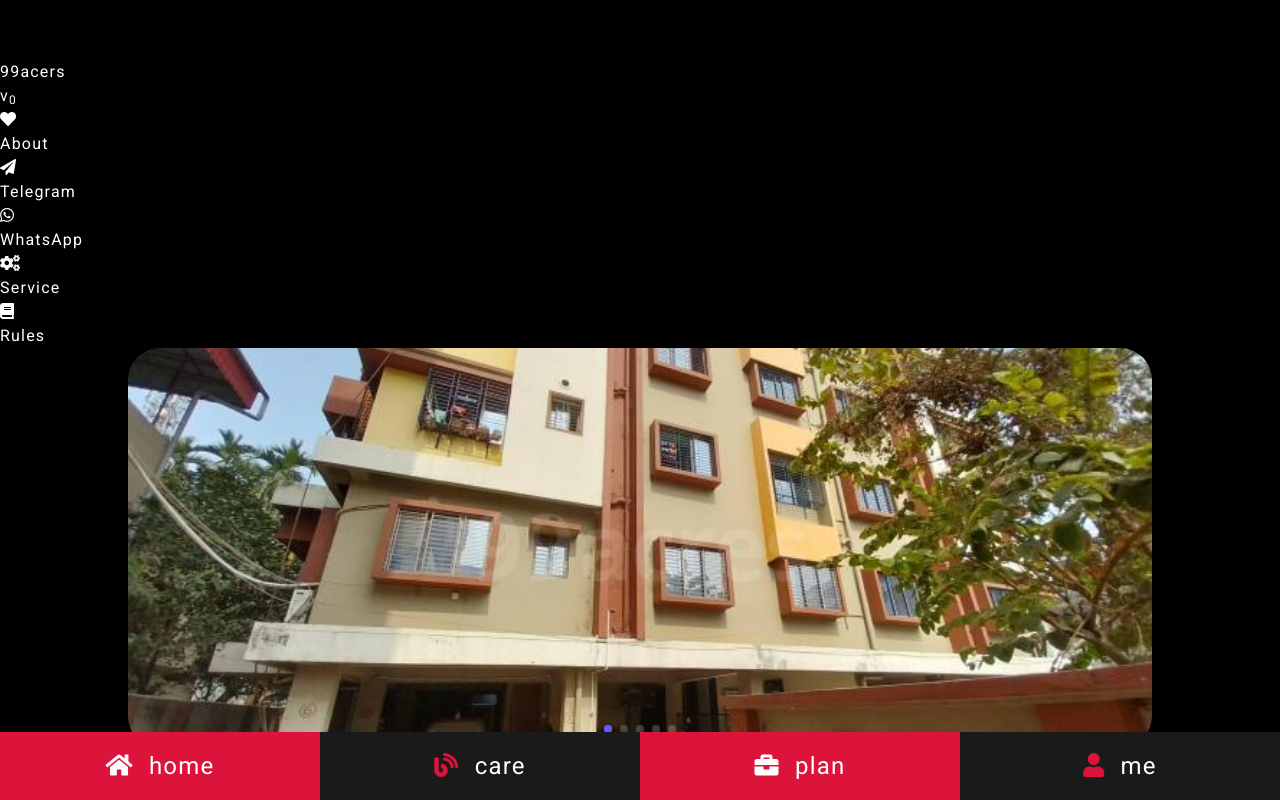
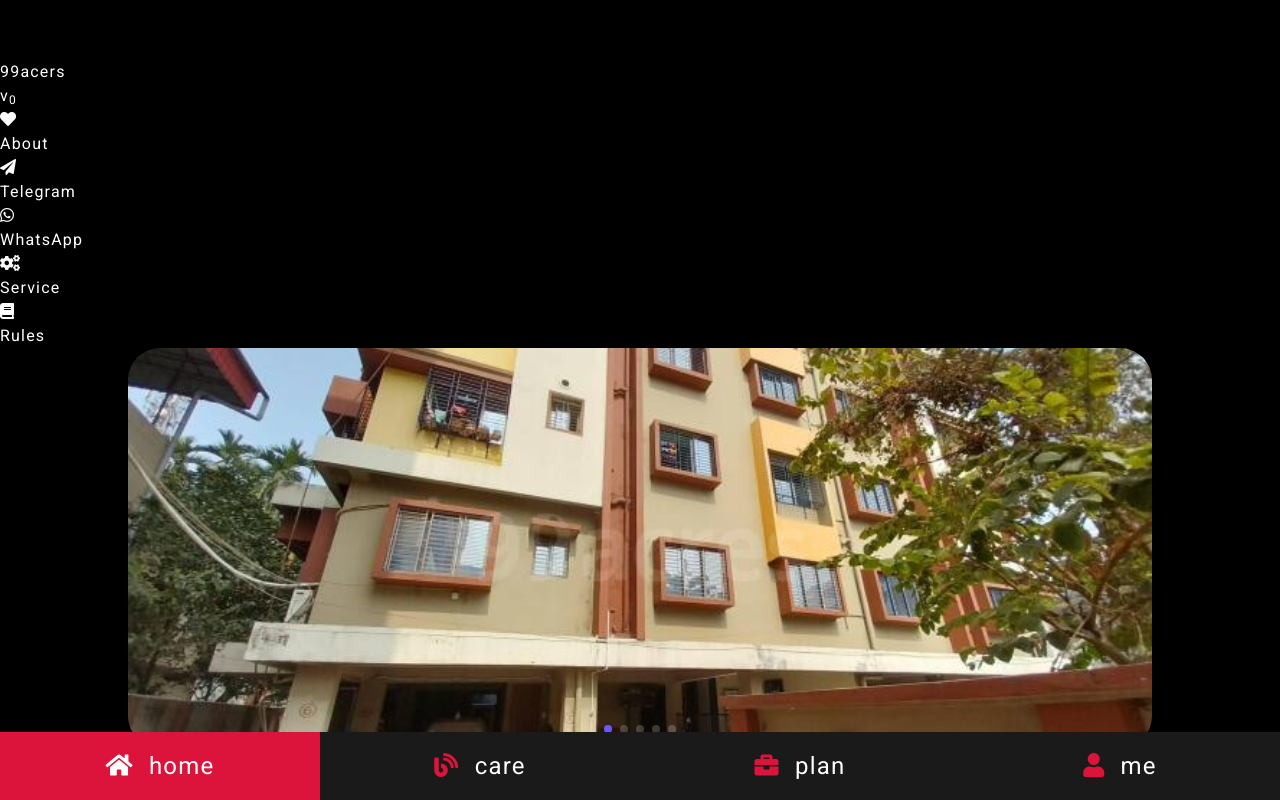
Before and after one commit to MohidulCreative/99acers_app, a React (Vite) app: page / in a window 1280 px wide. Shown: the top 800 px of the page. Built offline with nearby package versions, Linux system fonts and the light colour scheme.

Commit message:
again  small syntex error on navigation

```diff
--- a/src/components/Footer/Footer.jsx
+++ b/src/components/Footer/Footer.jsx
@@ -44,14 +44,24 @@ const Footer = () => {
 
                 <Link
                     to="plan/new_plan"
-                    className={` ${
-                        activeLink === "/plan/new_plan" || "/plan/normal" || "/plan/advance" || "/plan/pro" ? "active" : ""
+                    className={`${
+                        activeLink === "/plan/new_plan" ||
+                        activeLink === "/plan/normal" ||
+                        activeLink === "/plan/advance" ||
+                        activeLink === "/plan/pro"
+                            ? "active"
+                            : ""
                     }`}
                     onClick={() => handleLinkClick("/plan/new_plan")}
                 >
                     <i
                         className={`fas fa-briefcase ${
-                            activeLink === "/plan/new_plan" || "/plan/normal" || "/plan/advance" || "/plan/pro"  ? "colori" : ""
+                            activeLink === "/plan/new_plan" ||
+                            activeLink === "/plan/normal" ||
+                            activeLink === "/plan/advance" ||
+                            activeLink === "/plan/pro"
+                                ? "colori"
+                                : ""
                         }`}
                     ></i>{" "}
                     <span>plan</span>
```
